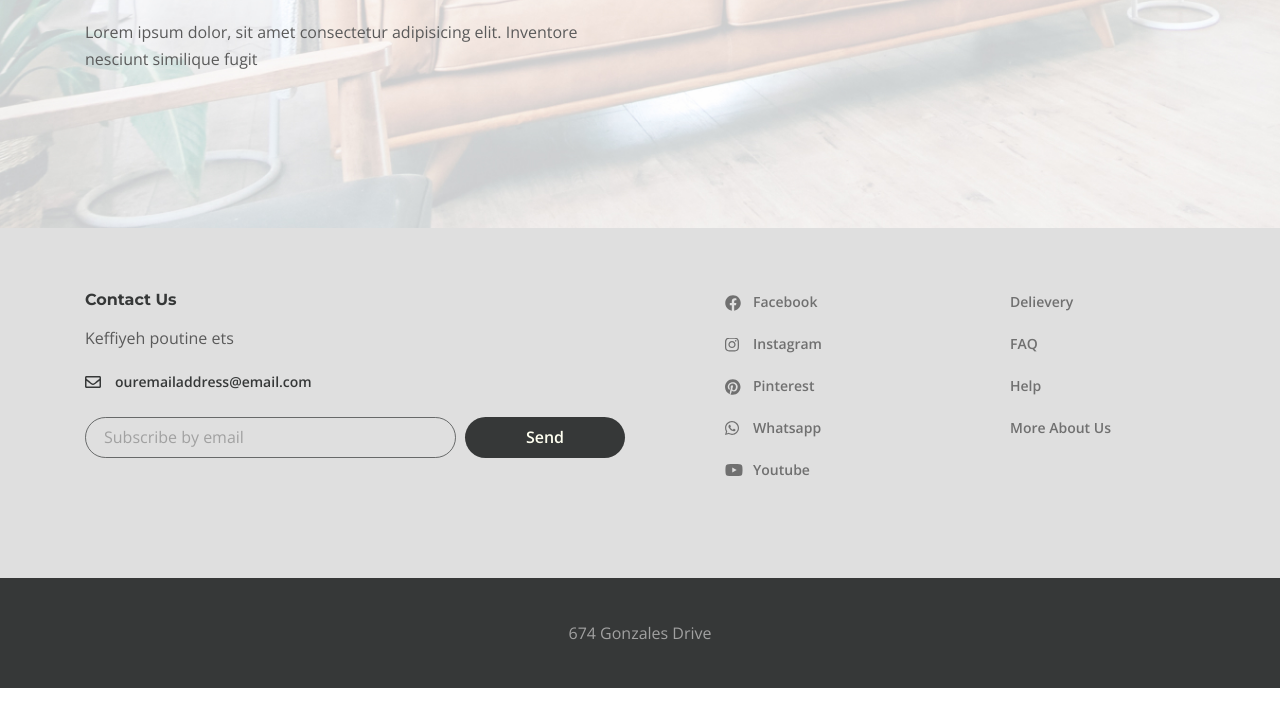
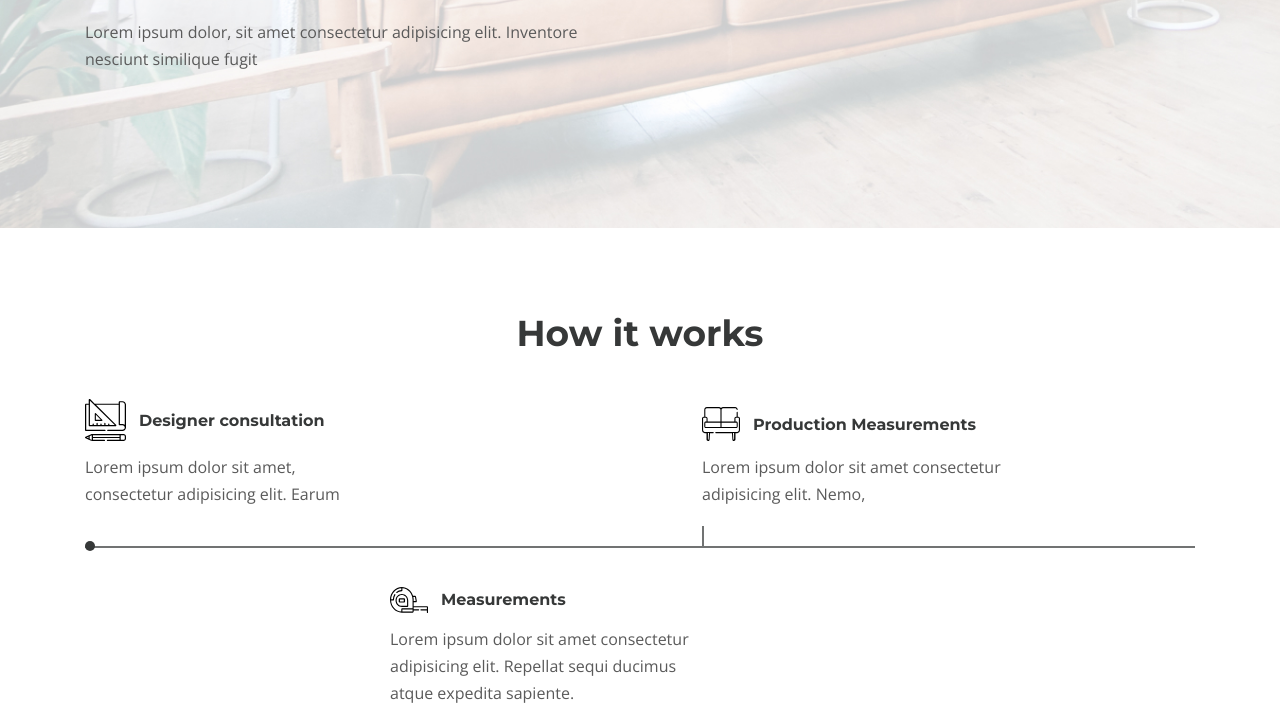
Before and after one commit to NataDav-create/Desire-shop, a website: page app/index.html in a window 1280 px wide. Shown: the part 2072-2800 px from the top of the page. Before the commit the page ends 2760 px from the top, so only its background shows below. Drawn offline with nearby package versions, Linux system fonts and the light colour scheme; files whose address does not match are found by name.

Commit message:
add works-path section

```diff
--- a/app/index.html
+++ b/app/index.html
@@ -1,14 +1,13 @@
 <!DOCTYPE html>
 <html lang="en">
+
 <head>
   <meta charset="UTF-8" />
   <meta name="viewport" content="width=device-width, initial-scale=1.0" />
   <title>Document</title>
   <link rel="preconnect" href="https://fonts.gstatic.com" />
-    <link
-      href="https://fonts.googleapis.com/css2?family=Montserrat:wght@700&family=Open+Sans:wght@400;600&display=swap"
-      rel="stylesheet"
-    />
+  <link href="https://fonts.googleapis.com/css2?family=Montserrat:wght@700&family=Open+Sans:wght@400;600&display=swap"
+    rel="stylesheet" />
   <link rel="stylesheet" href="css/style.min.css" />
 </head>
 
@@ -48,19 +47,13 @@
               <img src="images/close.svg" alt="close" />
             </button>
             <div class="rightside-menu__content">
-                <a href="#" class="rightside-menu__logo"
-                  ><img src="images/logo-big.png" alt="logo"
-                /></a>
+              <a href="#" class="rightside-menu__logo"><img src="images/logo-big.png" alt="logo" /></a>
               <h4 class="rightside-menu__title">Furniture for life</h4>
               <p class="rightside-menu__text">
                 Lorem ipsum dolor sit amet consectetur adipisicing elit.
                 Soluta itaque adipisci accusantium eaque ut eum porro
               </p>
-                <img
-                  class="rightside-menu__images"
-                  src="images/rightside.jpg"
-                  alt=""
-                />
+              <img class="rightside-menu__images" src="images/rightside.jpg" alt="" />
             </div>
           </div>
         </div>
@@ -72,11 +65,7 @@
         <div class="top__inner">
           <div class="top__slider">
             <div class="top__slider-item">
-                <img
-                  src="images/content/slide-img.png"
-                  alt="slide"
-                  class="top__slider-img"
-                />
+              <img src="images/content/slide-img.png" alt="slide" class="top__slider-img" />
               <div class="top__slider-info">
                 <h2 class="top__slider-title">Furniture collection</h2>
                 <p class="top__slider-text">
@@ -86,11 +75,7 @@
               </div>
             </div>
             <div class="top__slider-item">
-                <img
-                  src="images/content/slide-img.png"
-                  alt="slide"
-                  class="top__slider-img"
-                />
+              <img src="images/content/slide-img.png" alt="slide" class="top__slider-img" />
               <div class="top__slider-info">
                 <h2 class="top__slider-title">Furniture collection</h2>
                 <p class="top__slider-text">
@@ -100,11 +85,7 @@
               </div>
             </div>
             <div class="top__slider-item">
-                <img
-                  src="images/content/slide-img.png"
-                  alt="slide"
-                  class="top__slider-img"
-                />
+              <img src="images/content/slide-img.png" alt="slide" class="top__slider-img" />
               <div class="top__slider-info">
                 <h2 class="top__slider-title">Furniture collection</h2>
                 <p class="top__slider-text">
@@ -125,11 +106,7 @@
           </p>
           <div class="collection">
             <a href="#" class="collection__item">
-                <img
-                  src="images/content/collection-1.jpg"
-                  alt=""
-                  class="collection__images"
-                />
+              <img src="images/content/collection-1.jpg" alt="" class="collection__images" />
               <div class="collection__info">
                 <h6 class="collection__info-title">
                   Truffaut literally trust
@@ -140,11 +117,7 @@
               </div>
             </a>
             <a href="#" class="collection__item">
-                <img
-                  src="images/content/collection-2.jpg"
-                  alt=""
-                  class="collection__images"
-                />
+              <img src="images/content/collection-2.jpg" alt="" class="collection__images" />
               <div class="collection__info">
                 <h6 class="collection__info-title">
                   Truffaut literally trust
@@ -155,11 +128,7 @@
               </div>
             </a>
             <a href="#" class="collection__item">
-                <img
-                  src="images/content/collection-3.jpg"
-                  alt=""
-                  class="collection__images"
-                />
+              <img src="images/content/collection-3.jpg" alt="" class="collection__images" />
               <div class="collection__info">
                 <h6 class="collection__info-title">
                   Truffaut literally trust
@@ -170,11 +139,7 @@
               </div>
             </a>
             <a href="#" class="collection__item">
-                <img
-                  src="images/content/collection-4.jpg"
-                  alt=""
-                  class="collection__images"
-                />
+              <img src="images/content/collection-4.jpg" alt="" class="collection__images" />
               <div class="collection__info">
                 <h6 class="collection__info-title">
                   Truffaut literally trust
@@ -185,11 +150,7 @@
               </div>
             </a>
             <a href="#" class="collection__item">
-                <img
-                  src="images/content/collection-5.jpg"
-                  alt=""
-                  class="collection__images"
-                />
+              <img src="images/content/collection-5.jpg" alt="" class="collection__images" />
               <div class="collection__info">
                 <h6 class="collection__info-title">
                   Truffaut literally trust
@@ -211,6 +172,31 @@
           </p>
         </div>
       </section>
+      <section class="works-path">
+        <div class="container">
+          <h3 class="works-path__title">How it works</h3>
+          <div class="works-path__items">
+            <div class="works-path__items-box">
+              <div class="works-path__item works-path__item--consultation">
+                <img src="images/icon-1.svg" alt="icon" class="works-path__item-img">
+                <h6 class="works-path__item-title">Designer consultation</h6>
+                <p class="works-path__item-text">Lorem ipsum dolor sit amet, consectetur adipisicing elit. Earum </p>
+              </div>
+              <div class="works-path__item works-path__item--production">
+                <img src="images/icon-2.svg" alt="icon" class="works-path__item-img">
+                <h6 class="works-path__item-title">Production Measurements</h6>
+                <p class="works-path__item-text">Lorem ipsum dolor sit amet consectetur adipisicing elit. Nemo, </p>
+              </div>
+            </div>
+            <div class="works-path__item works-path__item--measuring">
+              <img src="images/icon-3.svg" alt="icon" class="works-path__item-img">
+              <h6 class="works-path__item-title">Measurements</h6>
+              <p class="works-path__item-text">Lorem ipsum dolor sit amet consectetur adipisicing elit. Repellat sequi
+                ducimus atque expedita sapiente.</p>
+            </div>
+          </div>
+        </div>
+      </section>
     </main>
     <footer class="footer">
       <div class="footer__content">
@@ -219,18 +205,9 @@
             <div class="footer__info">
               <h6 class="footer__info-title">Contact Us</h6>
               <p class="footer__info-text">Keffiyeh poutine ets</p>
-                <a
-                  href="mailto:ouremailaddress@email.com"
-                  class="footer__info-email"
-                  >ouremailaddress@email.com</a
-                >
+              <a href="mailto:ouremailaddress@email.com" class="footer__info-email">ouremailaddress@email.com</a>
               <form class="footer__form">
-                  <input
-                    type="text"
-                    class="footer__form-input"
-                    type="email"
-                    placeholder="Subscribe by email"
-                  />
+                <input type="text" class="footer__form-input" type="email" placeholder="Subscribe by email" />
                 <button class="footer__form-button" type="submit">
                   Send
                 </button>
@@ -238,39 +215,19 @@
             </div>
             <ul class="footer__social">
               <li class="footer__social-item">
-                  <a
-                    href="#"
-                    class="footer__social-link footer__social-link--facebook"
-                    >Facebook</a
-                  >
+                <a href="#" class="footer__social-link footer__social-link--facebook">Facebook</a>
               </li>
               <li class="footer__social-item">
-                  <a
-                    href="#"
-                    class="footer__social-link footer__social-link--instagram"
-                    >Instagram</a
-                  >
+                <a href="#" class="footer__social-link footer__social-link--instagram">Instagram</a>
               </li>
               <li class="footer__social-item">
-                  <a
-                    href="#"
-                    class="footer__social-link footer__social-link--pinterest"
-                    >Pinterest</a
-                  >
+                <a href="#" class="footer__social-link footer__social-link--pinterest">Pinterest</a>
               </li>
               <li class="footer__social-item">
-                  <a
-                    href="#"
-                    class="footer__social-link footer__social-link--whatsapp"
-                    >Whatsapp</a
-                  >
+                <a href="#" class="footer__social-link footer__social-link--whatsapp">Whatsapp</a>
               </li>
               <li class="footer__social-item">
-                  <a
-                    href="#"
-                    class="footer__social-link footer__social-link--youtube"
-                    >Youtube</a
-                  >
+                <a href="#" class="footer__social-link footer__social-link--youtube">Youtube</a>
               </li>
             </ul>
             <nav class="footer__menu">
@@ -302,4 +259,5 @@
 
   <script src="js/main.min.js"></script>
 </body>
+
 </html>
--- a/app/scss/style.scss
+++ b/app/scss/style.scss
@@ -339,6 +339,7 @@
   }
 
   &__slider-title {
+    @extend %title-font;
     color: $title;
     font-size: 110px;
     line-height: 135px;
@@ -368,6 +369,7 @@
   padding: 45px 0 105px;
 
   &__title {
+    @extend %title-font;
     color: $title;
     font-size: 36px;
     line-height: 51px;
@@ -432,6 +434,7 @@
   }
 
   &__info-title {
+    @extend %title-font;
     font-size: 20px;
     line-height: 25px;
     color: $title;
@@ -467,6 +470,7 @@
   // min-height: 600px;
 
   &__title {
+    @extend %title-font;
     max-width: 730px;
     color: $title;
     font-size: 60px;
@@ -490,3 +494,86 @@
     max-width: 540px;
   }
 }
+
+.works-path {
+  padding: 80px 0 30px;
+
+  &__title {
+    @extend %title-font;
+    text-align: center;
+    color: $title;
+    margin-bottom: 40px;
+    font-size: 36px;
+    line-height: 51px;
+  }
+
+  &__items-box {
+    display: flex;
+    align-items: flex-end;
+    border-bottom: 2px solid rgba($title, .7);
+    position: relative;
+
+    &:before {
+      position: absolute;
+      content: '';
+      bottom: -5px;
+      left: 0;
+      width: 10px;
+      height: 10px;
+      border-radius: 50%;
+      background-color: $title;
+    }
+  }
+
+  &__item {
+    width: 300px;
+    display: flex;
+    flex-wrap: wrap;
+    align-items: center;
+    position: relative;
+    height: 100%;
+  }
+
+  &__item--production {
+    margin-left: 317px;
+
+    &:after {
+      position: absolute;
+      content: '';
+      bottom: 0;
+      left: 0;
+      height: 20px;
+      width: 2px;
+      background: rgba($title, .7);
+    }
+  }
+
+  &__item--production,
+  &__item--consultation {
+    padding-bottom: 38px;
+  }
+
+  &__item--measuring {
+    padding-top: 38px;
+    margin-left: 305px;
+
+    &::before {
+      position: absolute;
+      top: 0;
+      left: 0;
+      height: 20px;
+      width: 2px;
+      background-color: ($title, .7);
+    }
+  }
+
+  &__item-title {
+    color: $title;
+    @extend %title-font;
+    margin-left: 13px;
+  }
+
+  &__item-text {
+    margin-top: 13px;
+  }
+}
```
Also changed, not shown: app/css/style.min.css, app/images/icon-1.svg (added), app/images/icon-2.svg (added), app/images/icon-3.svg (added). Lines whose indentation alone changed are shown as unchanged.
